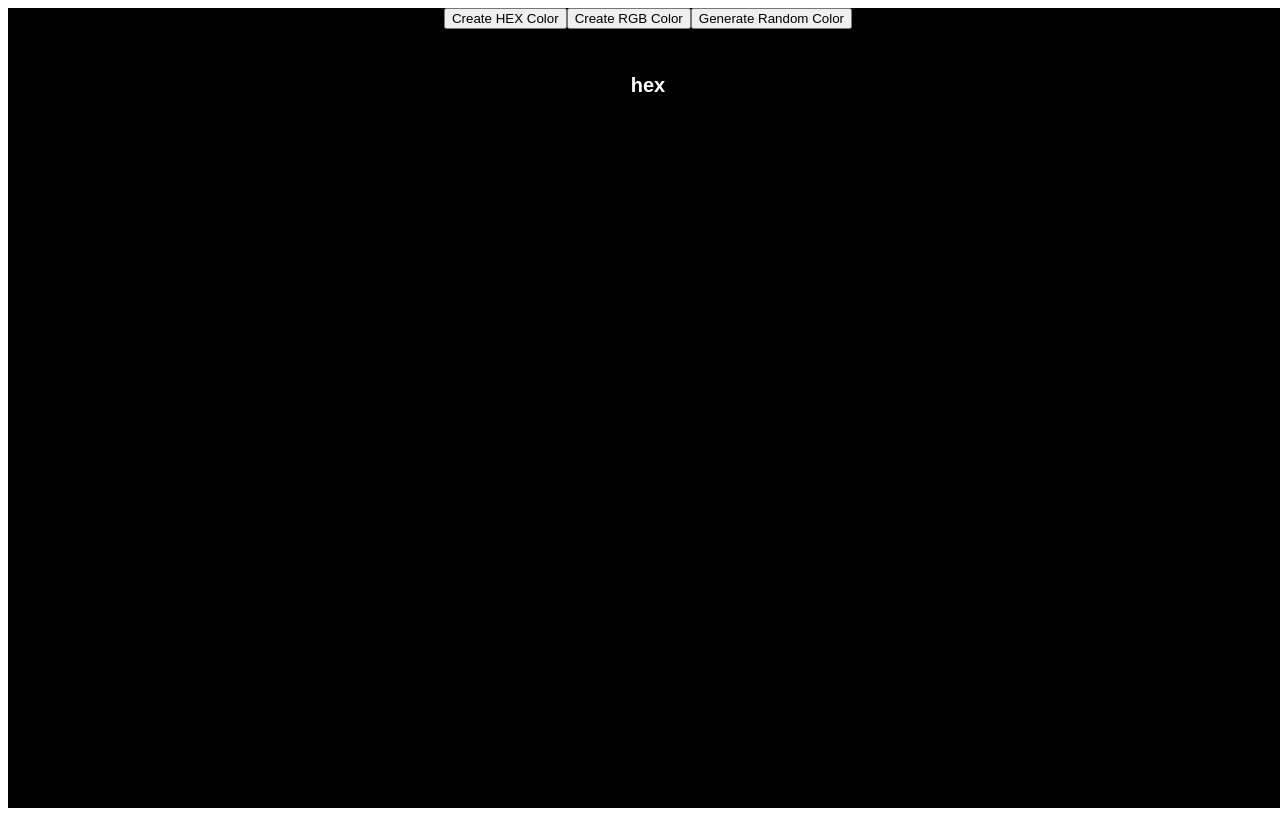
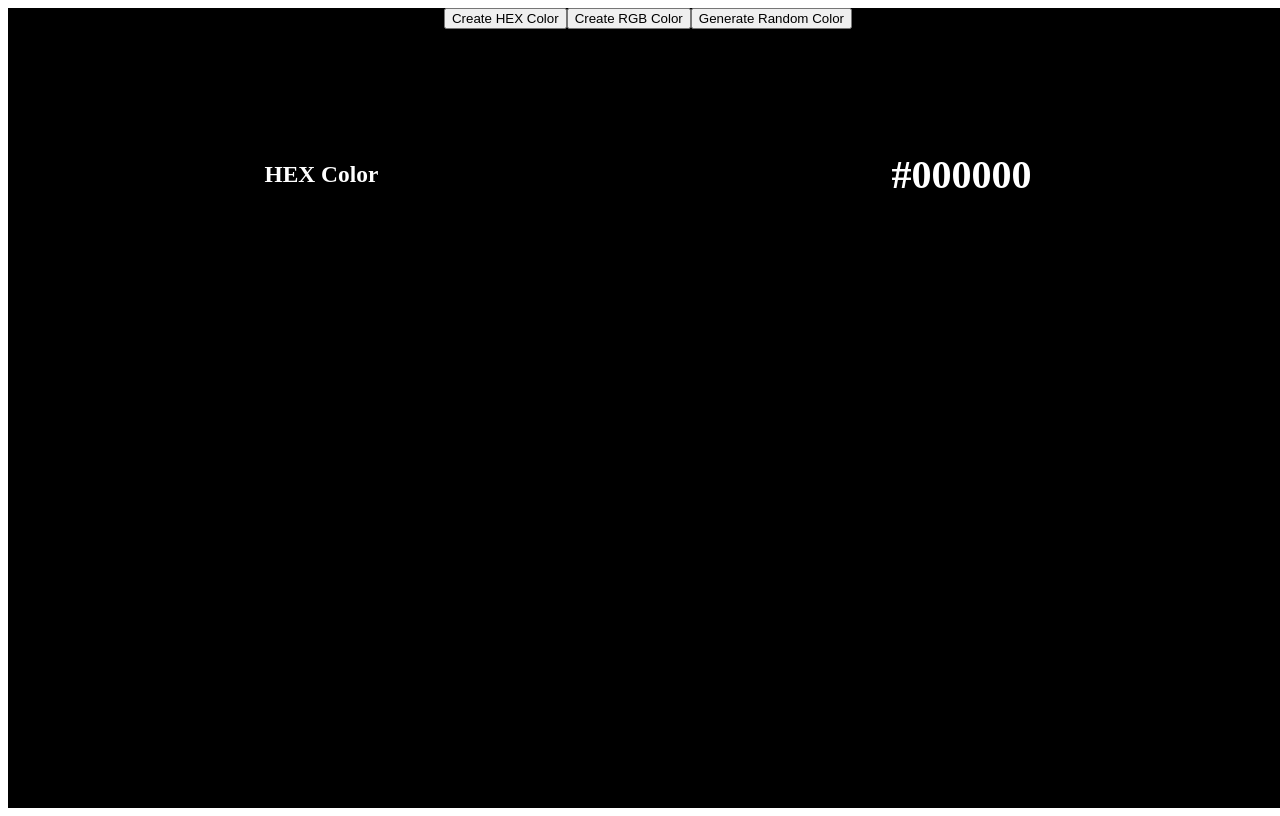
Before and after one commit to AhmedElyacoubiForJ/react-sandbox, a React (Create React App) app: page / in a window 1280 px wide. Built offline with nearby package versions, Linux system fonts and the light colour scheme; the HTML template or start-up script is replaced by a standard one.

Commit message:
completed

```diff
--- a/src/freeCodeMapMinis/components/random-color/index.jsx
+++ b/src/freeCodeMapMinis/components/random-color/index.jsx
@@ -1,4 +1,4 @@
-import { useState } from "react";
+import { useState, useEffect } from "react";
 
 export default function RandomColor() {
   // hex type as default
@@ -12,6 +12,8 @@ export default function RandomColor() {
       // setColor(`#${randomColor}`);
       setColor(generateRandomHexColor());
     } else {
+
+
       const weighting = 256;
 
       setColor(
@@ -38,7 +40,15 @@ export default function RandomColor() {
     }
     return randomHexColor;
   }
-  console.log(generateNumber(256));
+
+  useEffect(() => {
+    if (typeOfColor === "hex") {
+      setColor("#000000")
+    } else {
+      setColor("rgb(0, 0, 0)")
+    }
+  }, [typeOfColor]);
+
   return (
     <div
       style={{
@@ -60,8 +70,18 @@ export default function RandomColor() {
           padding: "25px",
         }}
       >
-        {typeOfColor}
       </p>
+        <div style={{
+          display: "flex",
+          justifyContent: "space-around",
+          alignItems: "center",
+          color: "white",
+          fontSize: "20px",
+          marginTop: "25px",
+        }}>
+          <h3>{typeOfColor === 'rgb' ? 'RGB Color' : 'HEX Color'}</h3>
+          <h1>{color}</h1>
+        </div>
     </div>
   );
 }
```
